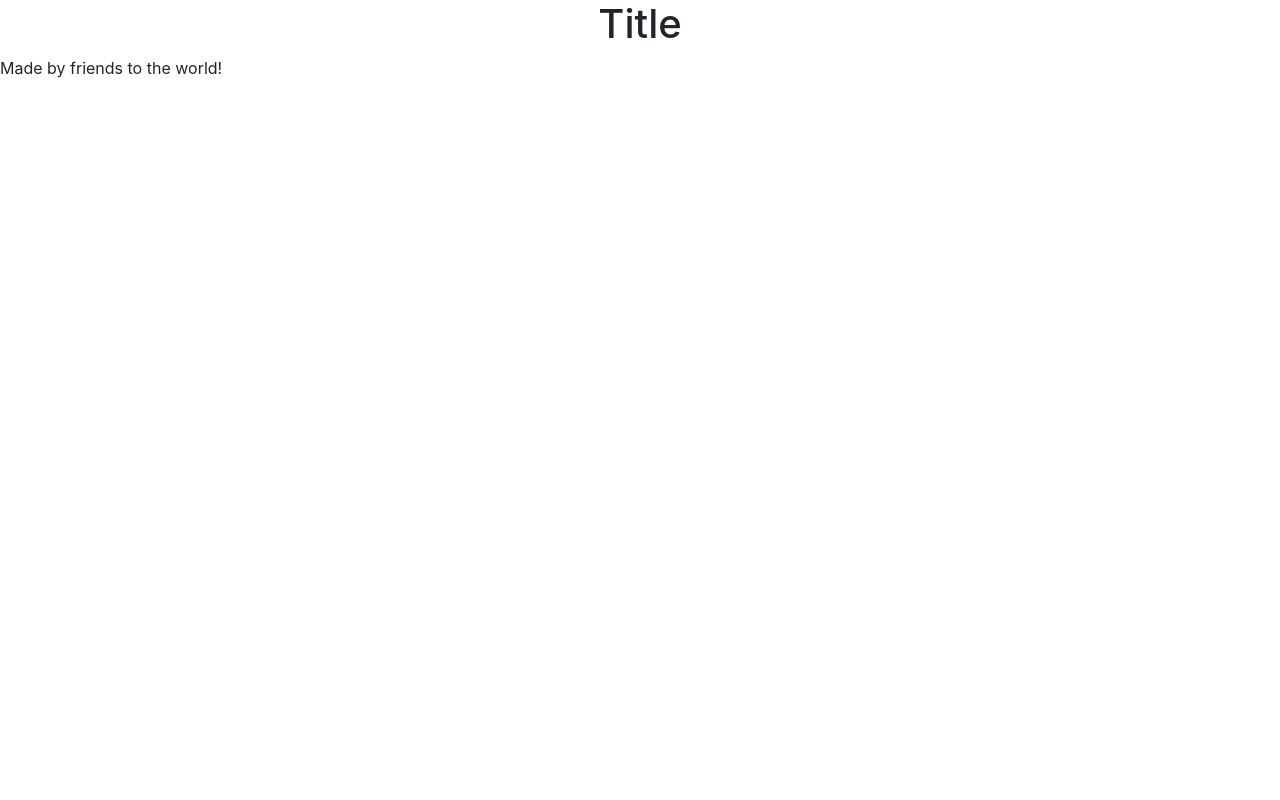
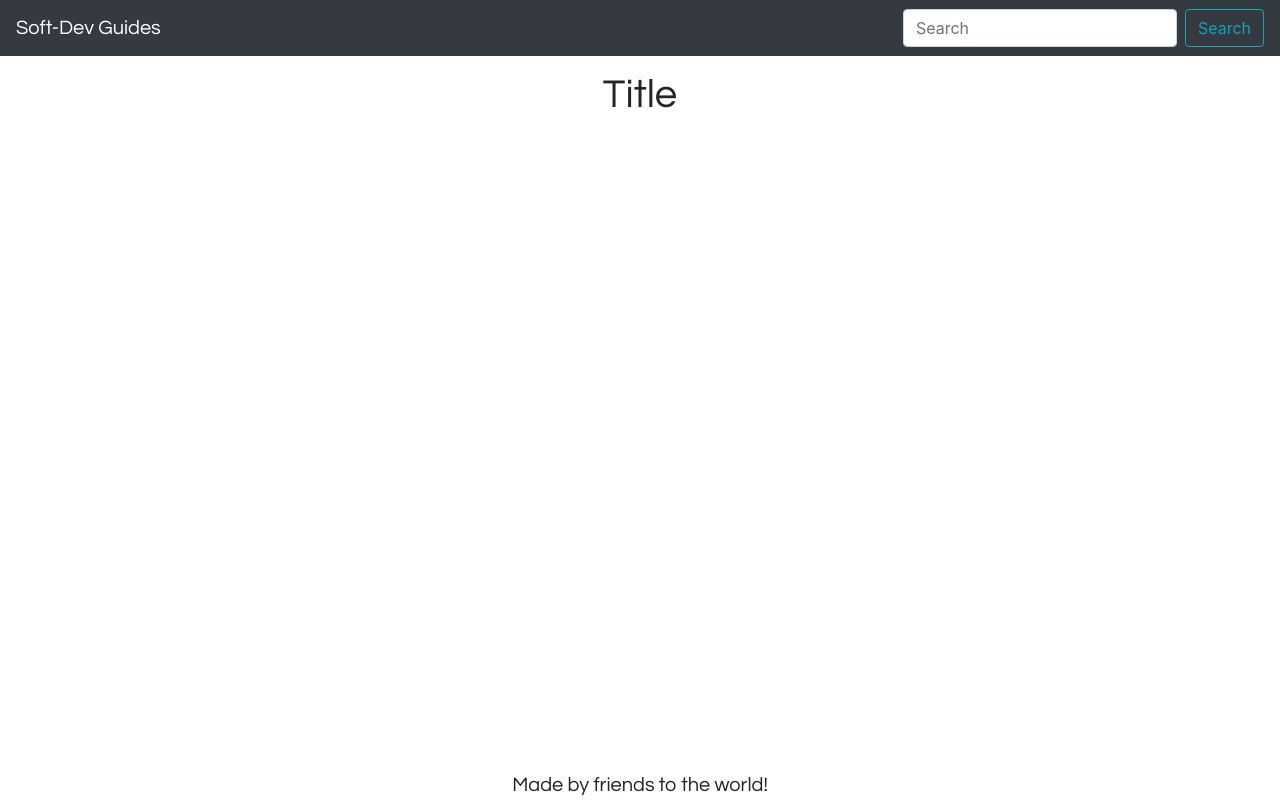
Before and after one commit to TheBrilliantProgrammer/Soft-dev-guides, a plain HTML site: page templates/home.html in a window 1280 px wide. Drawn offline with nearby package versions, Linux system fonts and the light colour scheme.

Commit message:
Added Navbar and font changed.

```diff
--- a/static/style.css
+++ b/static/style.css
@@ -1,9 +1,9 @@
 #title {
-    text-align: center;
-    border-style: solid;
-    border-radius: 5px;
-    border-color: black;
-    border-bottom: 2px;
+  text-align: center;
+  border-style: solid;
+  border-radius: 5px;
+  border-color: black;
+  border-bottom: 2px;
 }
 
 .content {
@@ -12,5 +12,20 @@
   margin: 0 auto -50px;
 }
 .footer{
-  height: 50px;
+  font-family: Questrial;
+  font-size: 20px;
+  text-align: center;
+  height: 30px;
+  position:absolute;
+	bottom:0;
+	width:100%;
 }
+.navbar-brand{
+  font-family: Questrial;
+  font-size: 35px;
+}
+.title{
+  font-family: Questrial;
+  text-align: center;
+  margin-top: 15px;
+}
--- a/templates/home.html
+++ b/templates/home.html
@@ -3,18 +3,29 @@
 
 <head>
     <meta charset="utf-8">
-    <link rel='stylesheet' href="/static/style.css">
+    <link rel='stylesheet' href="../static/style.css">
     <meta name="viewport" content="width=device-width, initial-scale=1, shrink-to-fit=no">
 
     <!-- Bootstrap CSS -->
     <link rel="stylesheet" href="https://stackpath.bootstrapcdn.com/bootstrap/4.4.1/css/bootstrap.min.css" integrity="sha384-Vkoo8x4CGsO3+Hhxv8T/Q5PaXtkKtu6ug5TOeNV6gBiFeWPGFN9MuhOf23Q9Ifjh" crossorigin="anonymous">
     <title>Soft-Dev Guides</title>
+
+    <!--Fonts-->
+    <link href="https://fonts.googleapis.com/css?family=Questrial" rel="stylesheet" type="text/css">
 </head>
 
 
 <body>
 
-    <div align ='center' class="title">
+  <nav class="navbar navbar-dark bg-dark">
+    <a class="navbar-brand">Soft-Dev Guides</a>
+    <form class="form-inline">
+      <input class="form-control mr-sm-2" type="search" placeholder="Search" aria-label="Search">
+      <button class="btn btn-outline-info my-2 my-sm-0" type="submit">Search</button>
+    </form>
+  </nav>
+
+    <div class="title">
   <h1>Title</h1>
 </div>
 
```
